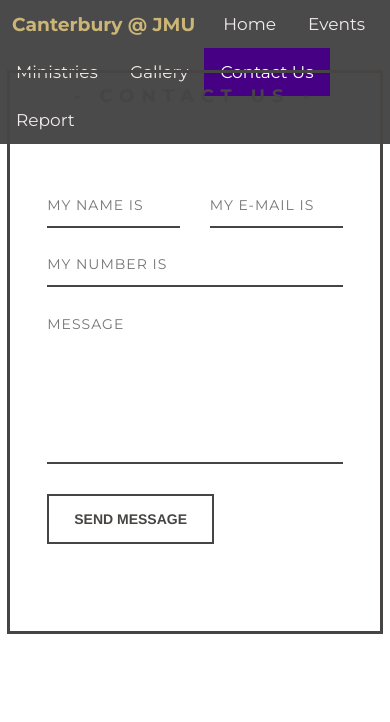
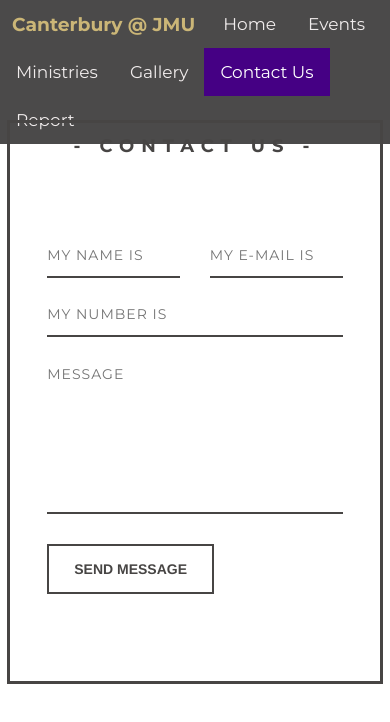
Before and after one commit to jones2bg/project1, a plain HTML site: page contact.html in a window 390 px wide. Drawn offline with Linux system fonts and the light colour scheme.

Commit message:
chore: style fix

```diff
--- a/contact.html
+++ b/contact.html
@@ -17,7 +17,7 @@
             <a href="report.html">Report</a>
         </div>
     </header>
-    <div style="height: 50px;"></div>
+    <div class="spacer"></div>
     <div id="container">
         <h1>- Contact Us -</h1>
     <!-- Using the sick built-in methods for this.  -->
@@ -44,3 +44,16 @@
         </form>
     </div>
 </html>
+
+<style>
+    .spacer {
+      height:50px;
+    }
+
+    @media screen and (max-width: 1200px) {
+        .spacer {
+            height:100px;
+        }
+    }
+
+</style>
```
